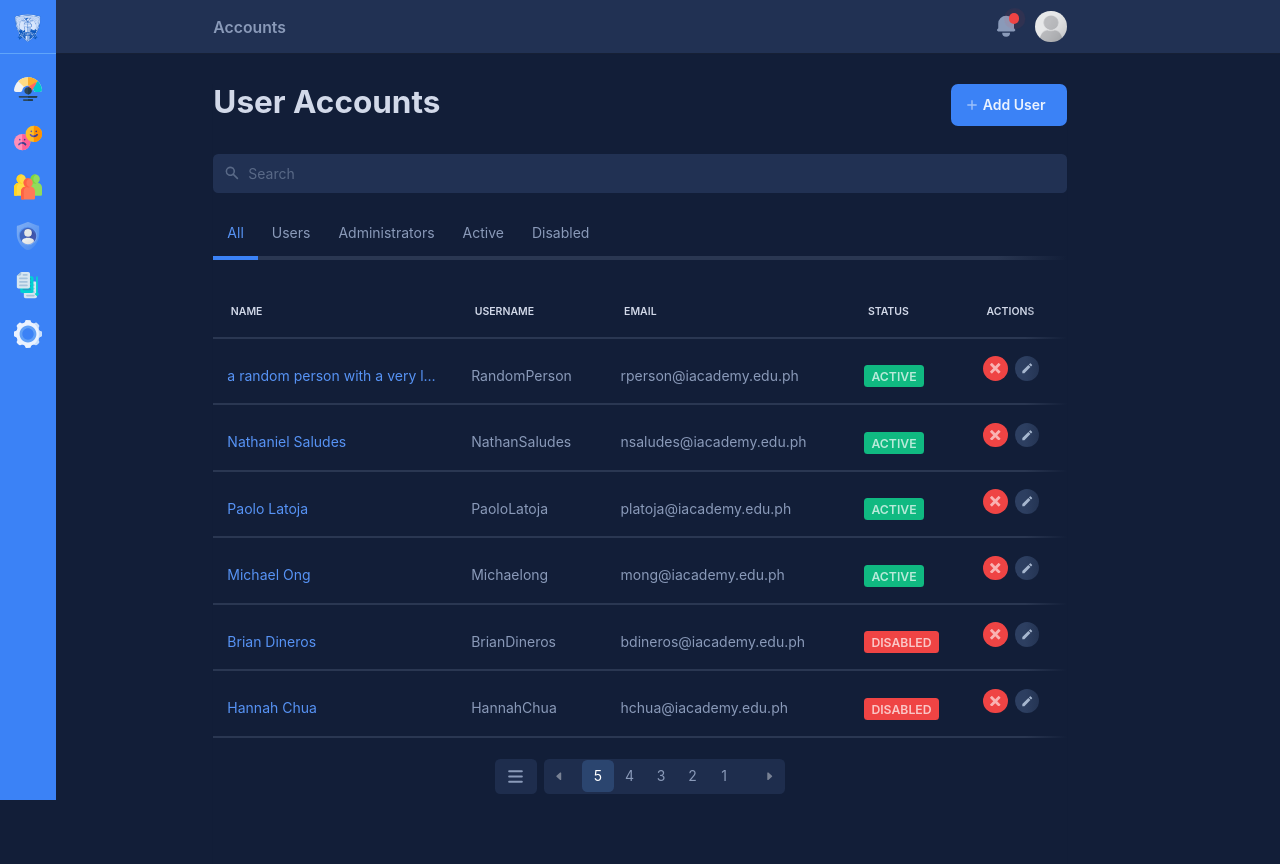
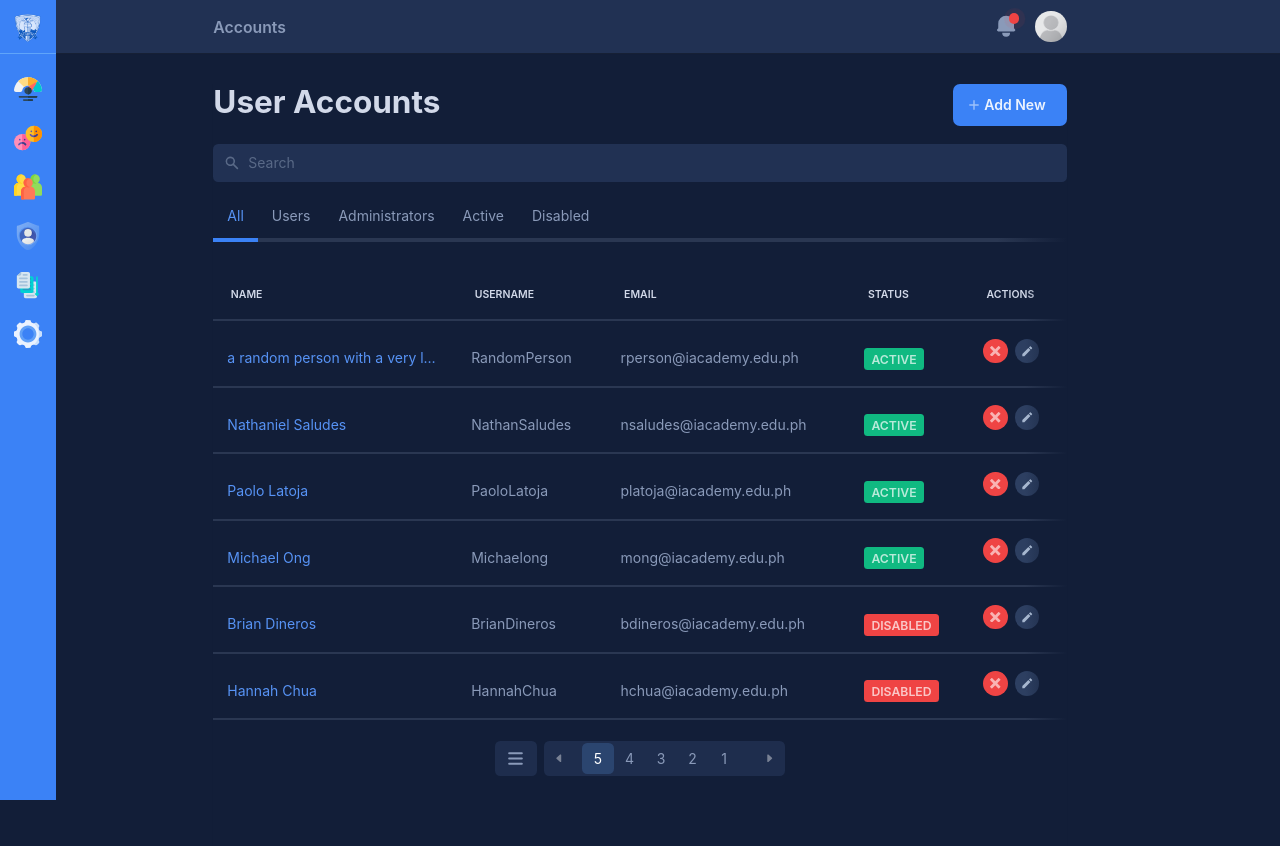
Before and after one commit to NathanSaludes/emmy-next, a Next.js app: page /accounts in a window 1280 px wide. Built offline with nearby package versions, Linux system fonts and the light colour scheme.

Commit message:
Cross changes for account page: + removed  search user component and made it into a new component called "List Search" + Changed 'Add User' Button text to "Add New"

```diff
--- a/pages/accounts.js
+++ b/pages/accounts.js
@@ -11,6 +11,7 @@ import AccountActions from '@/components/AccountActions'
 import ListControls from '@/components/ListControls'
 import Modal from '@/components/Modal'
 import AddUserForm from '@/components/AddUserForm'
+import Search from '@/components/ListSearch'
 
 import { HiPlus, HiSearch } from 'react-icons/hi'
 import { useList } from '@/utils/useList'
@@ -27,20 +28,8 @@ const userData = users?.map(item => ({
 const AddUserButton = () => (
 	<button className={`text-white bg-emmy-blue text-md text-opacity-90 py-1 md:py-1.5 pr-6 pl-4 rounded-lg flex items-center focus:outline-none focus:ring-2 ring-offset-emmy-blue font-semibold`}>
 		<HiPlus className="text-white text-opacity-50 mr-1" />
-		Add User
+		Add New
 	</button>
-)
-
-const SearchUser = () => (
-	<div className="mb-5 my-8">
-		<div className="bg-dark-denim-accent rounded-md flex items-center relative">
-			<HiSearch className="absolute left-3 text-blue-100 text-opacity-30 text-lg" />
-			<input
-				type="text" name="search_user"
-				placeholder="Search"
-				className={`bg-transparent border-none pr-4 pl-10 py-1 rounded-lg text-white placeholder-blue-100 placeholder-opacity-30 w-full outline-none focus:ring-1`} />
-		</div>
-	</div>
 )
 
 export default function UserAccounts() {
@@ -76,7 +65,7 @@ export default function UserAccounts() {
 				<PageHeader title="User Accounts">
 					<AddUserButton />
 				</PageHeader>
-				<SearchUser />
+				<Search />
 				<AccountListTabs />
 				<div className={`${styles.listViewSection} flex flex-col overflow-x-hidden mt-8 mb-6`}>
 					<List
```
